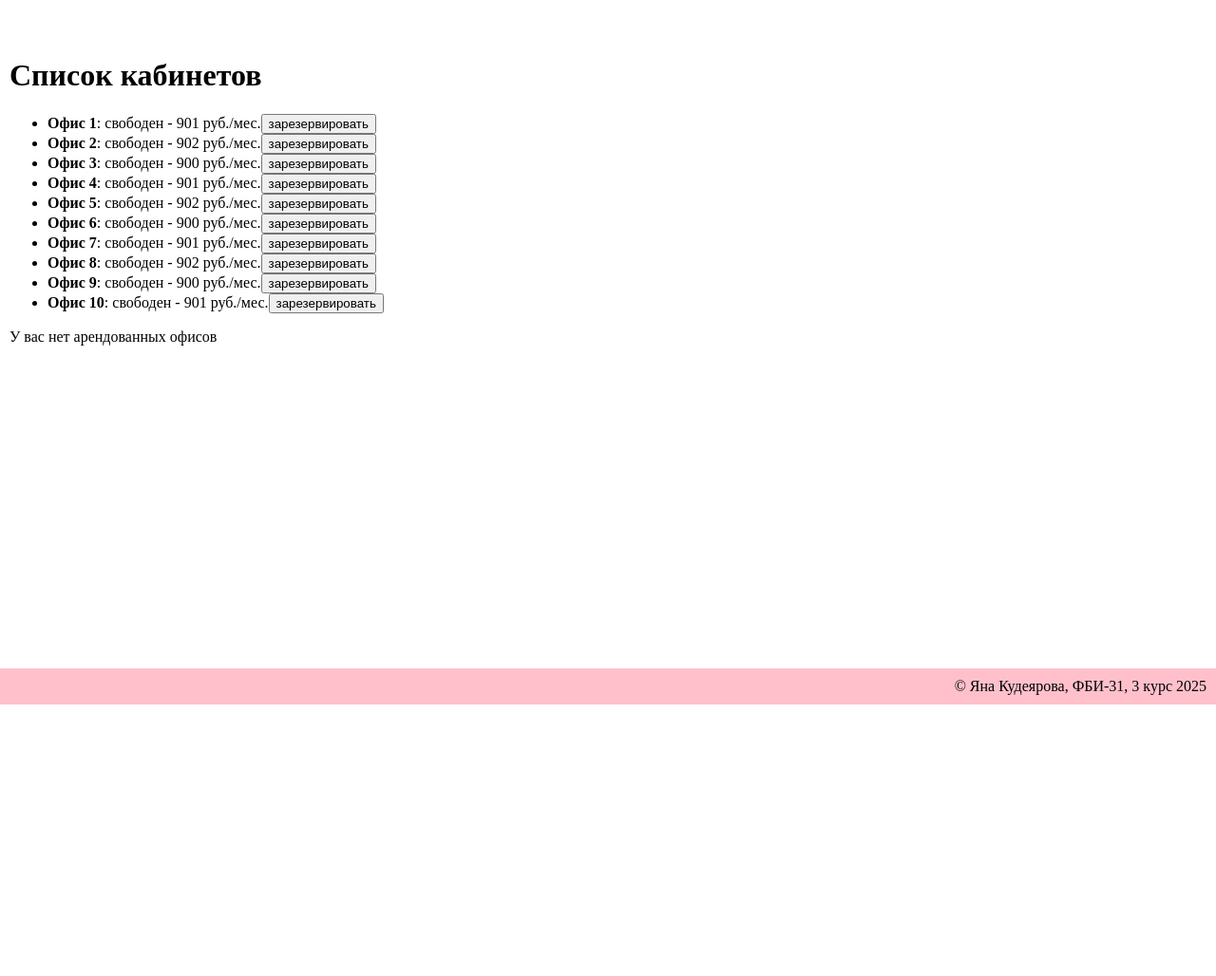
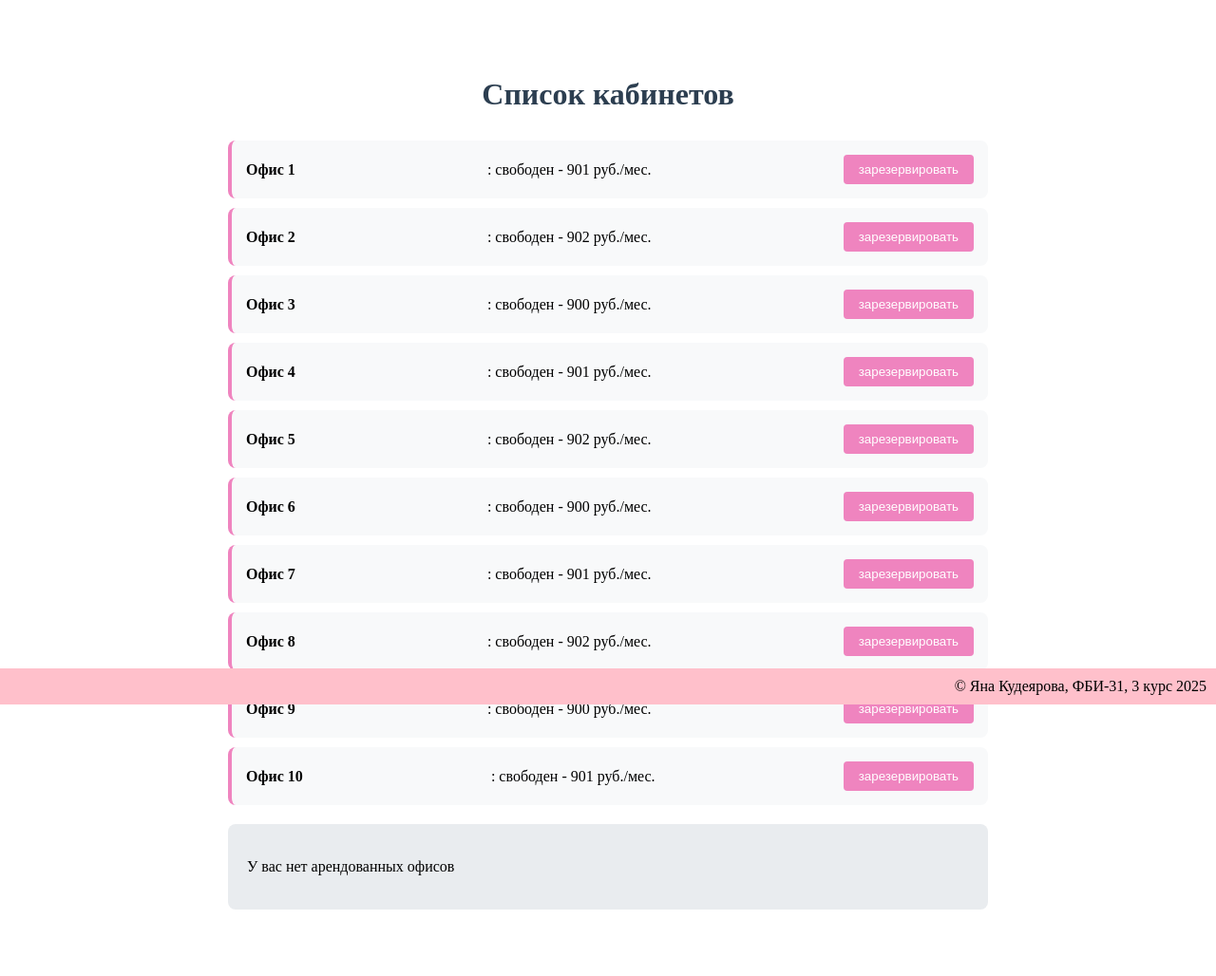
Before and after one commit to Unapologetiic/web-back-labs, a Flask app: page /lab6/ in a window 1280 px wide. Shown: the part 58-1086 px from the top of the page at 95% size. Before the commit the page ends 800 px from the top, so only its background shows below. Run offline with Flask 3, Linux system fonts and the light colour scheme.

Commit message:
Стили

```diff
--- a/templates/base.html
+++ b/templates/base.html
@@ -23,6 +23,7 @@
             {% endif %}
         }
     </style>
+    {% block style %}{% endblock %}
     {% block script %}{% endblock %}
 </head>
 <body>
--- a/templates/lab6/lab6.html
+++ b/templates/lab6/lab6.html
@@ -1,6 +1,58 @@
 {% extends "base.html" %}
 
 {% block lab %}Лабораторная работа 6{% endblock %}
+
+{% block style %}
+<style>
+.office-container {
+    max-width: 800px;
+    margin: 0 auto;
+    padding: 20px;
+}
+
+.office-container h1 {
+    color: #2c3e50;
+    text-align: center;
+    margin-bottom: 30px;
+}
+
+#office-list {
+    list-style: none;
+    padding: 0;
+}
+
+#office-list li {
+    background: #f8f9fa;
+    margin-bottom: 10px;
+    padding: 15px;
+    border-radius: 8px;
+    border-left: 4px solid #ef84bf;
+    display: flex;
+    justify-content: space-between;
+    align-items: center;
+}
+
+#office-list button {
+    background: #ef84bf;
+    color: white;
+    border: none;
+    padding: 8px 16px;
+    border-radius: 4px;
+    cursor: pointer;
+}
+
+#office-list button:hover {
+    background: #ef84bf;
+}
+
+#total-cost {
+    background: #e9ecef;
+    padding: 20px;
+    border-radius: 8px;
+    margin-top: 20px;
+}
+</style>
+{% endblock %}
 
 {% block script %}
 <script>
@@ -166,9 +218,11 @@ document.addEventListener('DOMContentLoaded', function(){
 {% endblock %}
 
 {% block main %}
+<div class="office-container">
     <h1>Список кабинетов</h1>
     <ul id="office-list"></ul>
     <div id="total-cost">
-        <!-- Здесь будет отображаться общая стоимость аренды -->
+
     </div>
+</div>
 {% endblock %}
```
